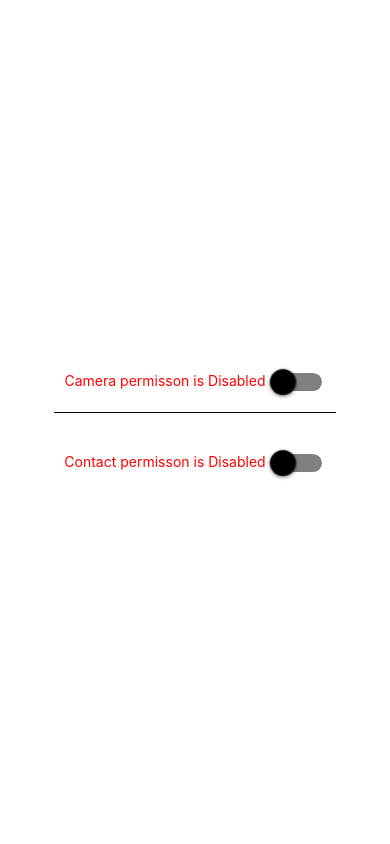
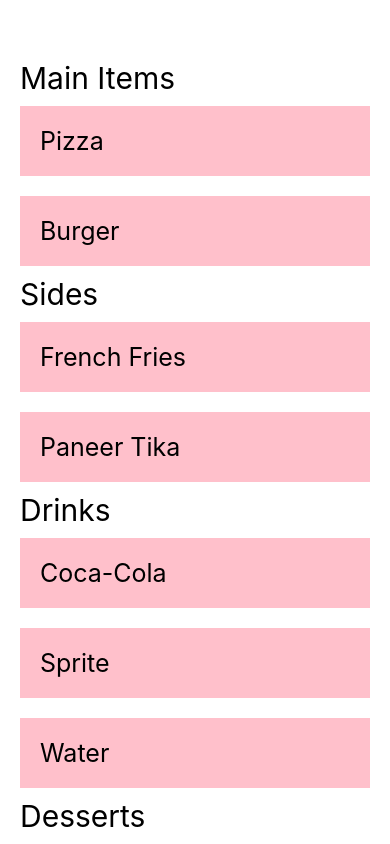
Before and after one commit to Ravindersharma83/NativeComponents, a React Native app: screen / in a window 390 px wide. Shown: the top 844 px of the page. Built offline with nearby package versions, Linux system fonts and the light colour scheme.

Commit message:
13- Seleciton List

```diff
--- a/App.tsx
+++ b/App.tsx
@@ -8,6 +8,7 @@
 import AlertComponent from './src/Components/AlertComponent'
 import DismissKeyboard from './src/Components/DismissKeyboard'
 import SwitchComponent from './src/Components/SwitchComponent'
+import SectionListDemo from './src/Components/SectionListDemo'
 
 const App = () => {
   return (
@@ -18,7 +19,8 @@
       // <FlatListLoadMore/>
       // <AlertComponent/>
       // <DismissKeyboard/>
-      <SwitchComponent/>
+      // <SwitchComponent/>
+      <SectionListDemo/>
   )
 }
 
--- /dev/null
+++ b/src/Components/SectionListDemo.js
@@ -0,0 +1,61 @@
+import { SectionList, StyleSheet, Text, View } from 'react-native'
+import React from 'react'
+
+const SectionListDemo = () => {
+    const DATA = [
+        {
+            title:"Main Items",
+            data:["Pizza","Burger"],
+        },
+        {
+            title:"Sides",
+            data:["French Fries","Paneer Tika"],
+        },
+        {
+            title:"Drinks",
+            data:["Coca-Cola","Sprite","Water"],
+        },
+        {
+            title:"Desserts",
+            data:["Gulab-Jamun","Ice-Cream"],
+        },
+    ]
+
+  return (
+    <View style={styles.container}>
+    <SectionList
+      sections={DATA}
+    //   keyExtractor={(item, index) => item + index}
+      renderItem={({item}) => (
+        <View style={styles.item}>
+          <Text style={styles.title}>{item}</Text>
+        </View>
+      )}
+      renderSectionHeader={({section: {title}}) => (
+        <Text style={styles.header}>{title}</Text>
+      )}
+    />
+    </View>
+  )
+}
+
+export default SectionListDemo
+
+const styles = StyleSheet.create({
+    container:{
+        marginTop:40,
+        padding:20,
+        backgroundColor:'white'
+    },
+    item:{
+        backgroundColor:'pink',
+        padding:20,
+        marginVertical:10
+    },
+    header:{
+        fontSize:30
+    },
+    title:{
+        fontSize:25
+    }
+})
```
